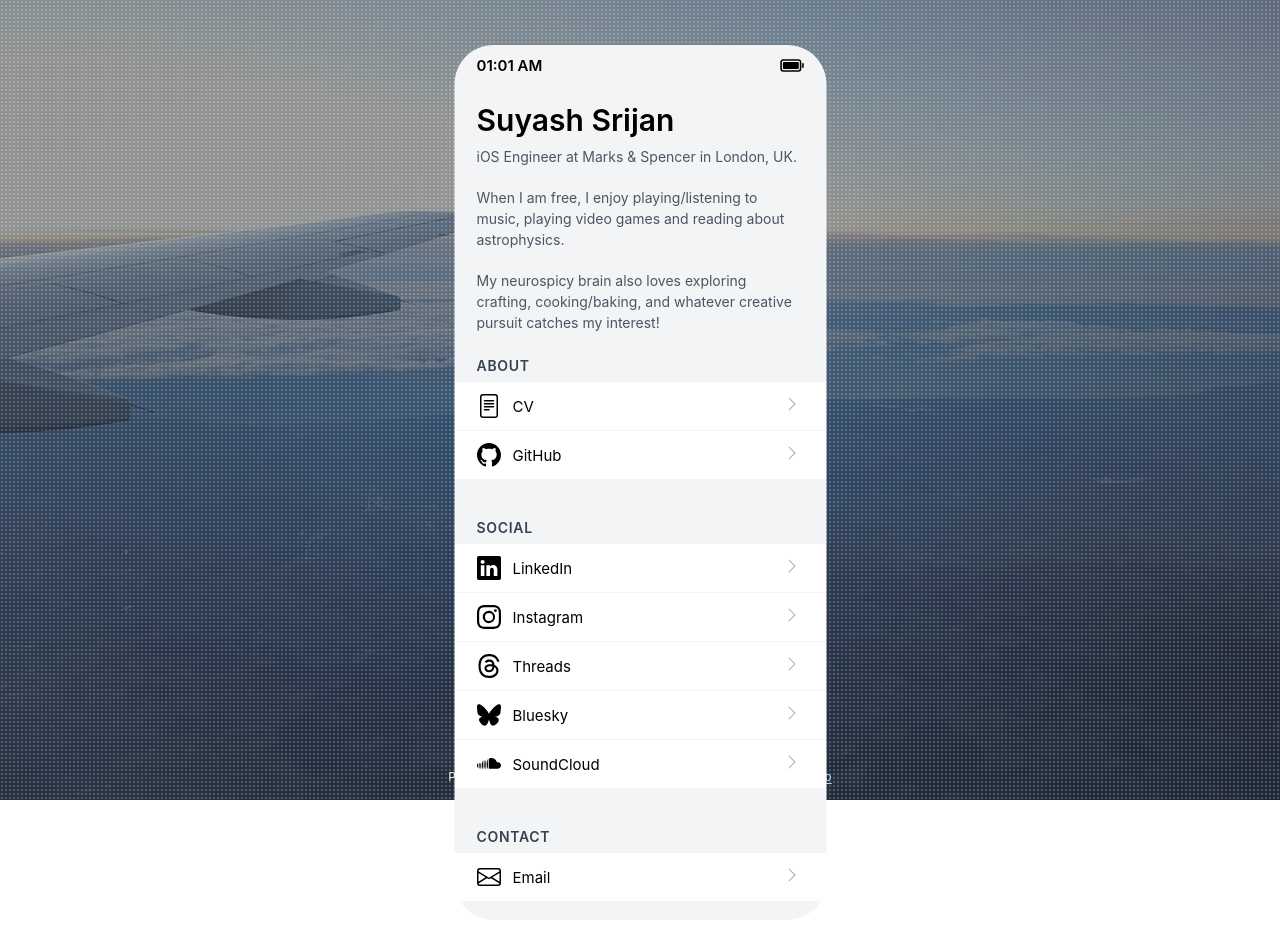
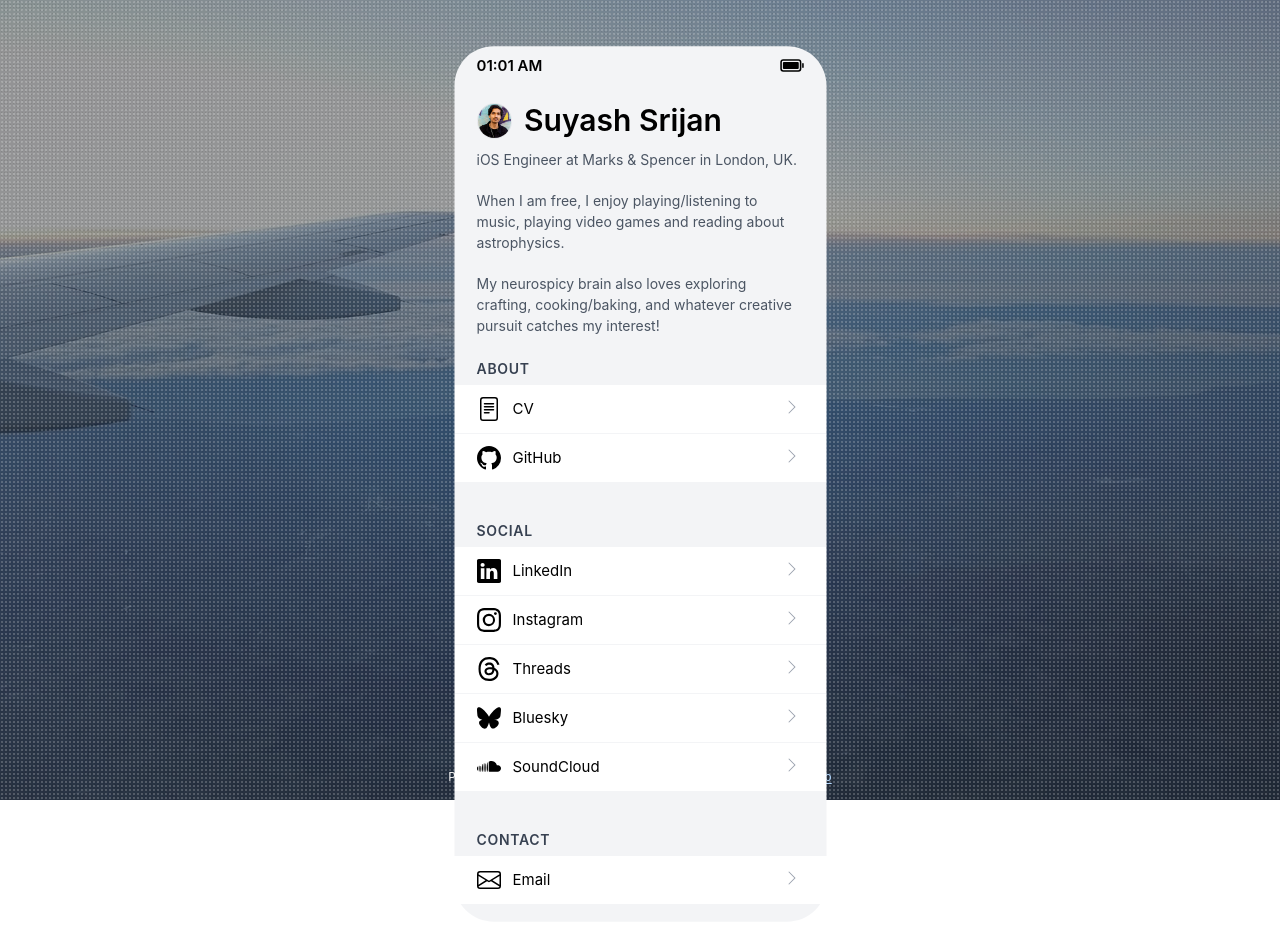
Before and after one commit to theblixguy/personal-website, a React (Vite) app: page / in a window 1280 px wide. Shown: the top 928 px of the page. Built offline with nearby package versions, Linux system fonts and the light colour scheme.

Commit message:
Add an avatar next to the header and animate it on hover/click

```diff
--- /dev/null
+++ b/src/avatar.jsx
@@ -0,0 +1,41 @@
+import React, { useState } from 'react';
+
+const Avatar = () => {
+  const [isFlipped, setIsFlipped] = useState(false);
+  const [emoji, setEmoji] = useState('😊');
+
+  const emojies = [
+    '😊', '😄', '😃', '🙂', '😉',
+    '😋', '😎', '🥳', '😌', '😁'
+  ];
+
+  const handleInteraction = () => {
+    const randomIndex = Math.floor(Math.random() * emojies.length);
+    setEmoji(emojies[randomIndex]);
+    setIsFlipped(true);
+    setTimeout(() => { setIsFlipped(false); }, 800);
+  };
+
+  return (
+    <div
+      className="avatar-container"
+      onClick={handleInteraction}
+      onMouseEnter={handleInteraction}
+    >
+      <div className={`avatar-flipper ${isFlipped ? 'flipped' : ''}`}>
+        <div className="avatar-front">
+          <img
+            src="src/img/avatar.png"
+            alt="Suyash Srijan"
+            className="avatar"
+          />
+        </div>
+        <div className="avatar-back">
+          <div className="emoji">{emoji}</div>
+        </div>
+      </div>
+    </div>
+  );
+};
+
+export default Avatar;
--- a/src/main.jsx
+++ b/src/main.jsx
@@ -18,6 +18,7 @@
 
 import StatusBar from './status-bar';
 import BackgroundSlideshow from './background-slideshow';
+import Avatar from './avatar';
 
 const sections = [
   {
@@ -86,7 +87,10 @@
             <StatusBar />
             <main role="main" aria-label="Personal Profile">
               <header className="header">
-              <h1>Suyash Srijan</h1>
+                <h1 className="flex items-center">
+                  <Avatar />
+                  Suyash Srijan
+                </h1>
                 <p>iOS Engineer at Marks & Spencer in London, UK.</p>
                 <br />
                 <p>When I am free, I enjoy playing/listening to music, playing video games and reading about astrophysics.</p>
--- a/src/style.css
+++ b/src/style.css
@@ -292,3 +292,61 @@
   text-decoration-thickness: 1px;
   text-underline-offset: 2px;
 }
+
+/* Avatar + animations */
+
+.avatar-container {
+  display: inline-block;
+  width: 35.5px;
+  height: 35.5px;
+  margin-right: 12px;
+  vertical-align: middle;
+  position: relative;
+  top: -2px;
+  perspective: 1000px;
+}
+
+.avatar-flipper {
+  position: relative;
+  width: 100%;
+  height: 100%;
+  transition: transform 0.4s ease-out;
+  transform-style: preserve-3d;
+  cursor: pointer;
+}
+
+.avatar-flipper.flipped {
+  transform: rotateY(180deg);
+}
+
+.avatar-front, .avatar-back {
+  position: absolute;
+  width: 100%;
+  height: 100%;
+  backface-visibility: hidden;
+  -webkit-backface-visibility: hidden;
+}
+
+.avatar-back {
+  transform: rotateY(180deg);
+  background: #fff;
+  border: 1px solid #e5e7eb;
+  border-radius: 50%;
+  display: flex;
+  align-items: center;
+  justify-content: center;
+}
+
+.emoji {
+  font-size: 20px;
+  line-height: 1;
+  transform: rotateY(180deg);
+}
+
+.avatar {
+  width: 100%;
+  height: 100%;
+  border-radius: 50%;
+  object-fit: cover;
+  border: 1px solid #e5e7eb;
+}
```
Also changed, not shown: src/img/avatar.png (added). Lines whose indentation alone changed are shown as unchanged.
